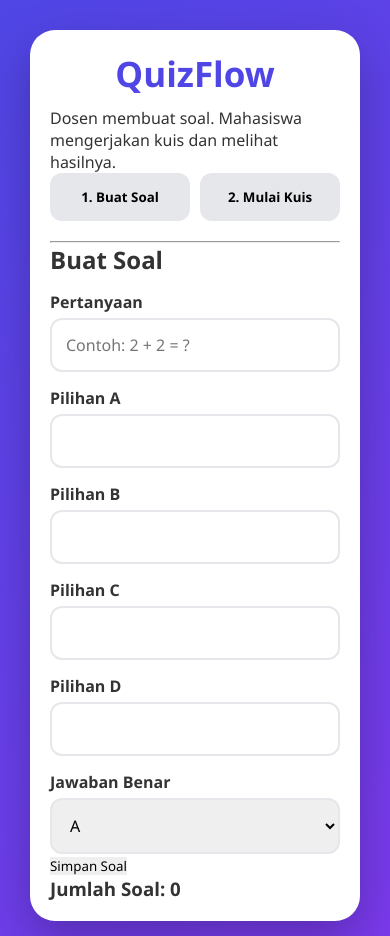
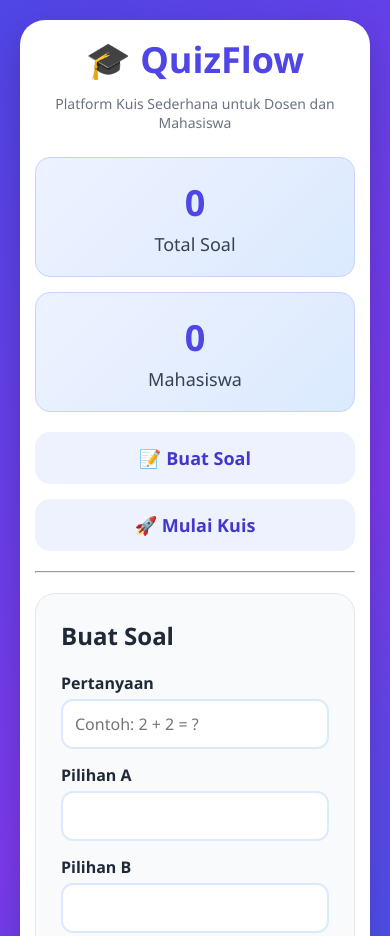
Before and after one commit to s22310173-bot/student-project1, a website: page src/index.html in a window 390 px wide. Shown: the top 936 px of the page. Drawn offline with Linux system fonts and the light colour scheme.

```diff
--- a/src/index.html
+++ b/src/index.html
@@ -3,32 +3,44 @@
   <head>
     <meta charset="UTF-8" />
     <meta name="viewport" content="width=device-width, initial-scale=1.0" />
-    <title>QuizFlow</title>
+    <title>🎓 QuizFlow</title>
     <link rel="stylesheet" href="style.css" />
   </head>
+
   <body>
     <div class="container">
-      <h1>QuizFlow</h1>
+      <h1>🎓 QuizFlow</h1>
 
-      <p>
-        Dosen membuat soal. Mahasiswa mengerjakan kuis dan melihat hasilnya.
-      </p>
+      <p class="subtitle">Platform Kuis Sederhana untuk Dosen dan Mahasiswa</p>
 
+      <!-- Statistik -->
+      <div class="stats">
+        <div class="stat-card">
+          <h2 id="questionCount">0</h2>
+          <p>Total Soal</p>
+        </div>
+
+        <div class="stat-card">
+          <h2 id="studentCount">0</h2>
+          <p>Mahasiswa</p>
+        </div>
+      </div>
+
+      <!-- Menu -->
       <div class="tabs">
-        <button onclick="showCreate()">1. Buat Soal</button>
+        <button onclick="showCreate()">📝 Buat Soal</button>
 
-        <button onclick="showQuiz()">2. Mulai Kuis</button>
+        <button onclick="showQuiz()">🚀 Mulai Kuis</button>
       </div>
 
       <hr />
 
-      <!-- CREATE QUESTION -->
+      <!-- FORM BUAT SOAL -->
 
-      <div id="createSection">
+      <div id="createSection" class="quiz-card">
         <h2>Buat Soal</h2>
 
         <label>Pertanyaan</label>
-
         <input type="text" id="question" placeholder="Contoh: 2 + 2 = ?" />
 
         <label>Pilihan A</label>
@@ -52,17 +64,12 @@
           <option value="D">D</option>
         </select>
 
-        <button onclick="saveQuestion()">Simpan Soal</button>
-
-        <h3>
-          Jumlah Soal:
-          <span id="questionCount">0</span>
-        </h3>
+        <button class="save-btn" onclick="saveQuestion()">Simpan Soal</button>
       </div>
 
-      <!-- QUIZ SECTION -->
+      <!-- AREA KUIS -->
 
-      <div id="quizSection" style="display: none">
+      <div id="quizSection" class="quiz-card" style="display: none">
         <h2>Mulai Kuis</h2>
 
         <label>Nama Mahasiswa</label>
@@ -73,11 +80,21 @@
           placeholder="Masukkan nama mahasiswa"
         />
 
-        <button onclick="startQuiz()">Mulai Kuis</button>
+        <button class="start-btn" onclick="startQuiz()">Mulai Kuis</button>
+
+        <!-- Progress Bar -->
+
+        <div class="progress-container">
+          <div id="progressBar" class="progress-bar"></div>
+        </div>
+
+        <!-- Soal Kuis -->
 
         <div id="quizArea"></div>
 
-        <h2>Data Mahasiswa</h2>
+        <!-- Tabel Hasil -->
+
+        <h2>📊 Data Mahasiswa</h2>
 
         <table id="studentTable">
           <thead>
--- a/src/style.css
+++ b/src/style.css
@@ -6,51 +6,89 @@
 }
 
 body {
-  background: linear-gradient(135deg, #4f46e5, #7c3aed);
+  background: linear-gradient(135deg, #4f46e5, #7c3aed, #2563eb);
   min-height: 100vh;
-  display: flex;
-  justify-content: center;
-  align-items: center;
-  padding: 30px;
+  padding: 20px;
 }
 
 .container {
-  width: 100%;
   max-width: 1000px;
-  background: white;
-  color: #333;
+  margin: auto;
+  background: #ffffff;
+  color: #1f2937;
   border-radius: 25px;
-  padding: 35px;
-  box-shadow: 0 20px 50px rgba(0, 0, 0, 0.25);
+  padding: 25px;
+  box-shadow: 0 15px 40px rgba(0, 0, 0, 0.2);
 }
+
+/* ==========================
+   HEADER
+========================== */
 
 h1 {
   text-align: center;
-  font-size: 50px;
+  font-size: 48px;
   color: #4f46e5;
   margin-bottom: 10px;
 }
 
 .subtitle {
   text-align: center;
-  color: #666;
+  color: #6b7280;
+  font-size: 16px;
   margin-bottom: 25px;
 }
 
+/* ==========================
+   STATISTICS
+========================== */
+
+.stats {
+  display: grid;
+  grid-template-columns: 1fr 1fr;
+  gap: 15px;
+  margin-bottom: 20px;
+}
+
+.stat-card {
+  background: linear-gradient(135deg, #eef2ff, #dbeafe);
+  border-radius: 15px;
+  padding: 20px;
+  text-align: center;
+  border: 1px solid #c7d2fe;
+}
+
+.stat-card h2 {
+  font-size: 36px;
+  color: #4f46e5;
+  margin-bottom: 5px;
+}
+
+.stat-card p {
+  font-size: 18px;
+  color: #374151;
+}
+
+/* ==========================
+   MENU BUTTONS
+========================== */
+
 .tabs {
-  display: flex;
-  gap: 10px;
+  display: grid;
+  grid-template-columns: 1fr 1fr;
+  gap: 15px;
   margin-bottom: 20px;
 }
 
 .tabs button {
-  flex: 1;
-  padding: 15px;
+  padding: 14px;
   border: none;
-  border-radius: 12px;
-  background: #e5e7eb;
+  border-radius: 15px;
+  background: #eef2ff;
+  color: #4338ca;
+  font-size: 18px;
+  font-weight: bold;
   cursor: pointer;
-  font-weight: bold;
   transition: 0.3s;
 }
 
@@ -59,68 +97,127 @@
   color: white;
 }
 
+/* ==========================
+   CARD
+========================== */
+
+.quiz-card {
+  background: #f8fafc;
+  border-radius: 20px;
+  padding: 25px;
+  margin-top: 20px;
+  border: 1px solid #e5e7eb;
+}
+
+.quiz-card h2 {
+  margin-bottom: 20px;
+  color: #1f2937;
+}
+
+/* ==========================
+   FORM
+========================== */
+
 label {
   display: block;
   margin-top: 15px;
   margin-bottom: 5px;
+  font-size: 16px;
   font-weight: 600;
 }
 
 input,
 select {
   width: 100%;
-  padding: 14px;
-  border: 2px solid #e5e7eb;
+  padding: 12px;
+  border: 2px solid #dbeafe;
   border-radius: 12px;
   font-size: 16px;
+  background: white;
 }
 
 input:focus,
 select:focus {
   outline: none;
   border-color: #4f46e5;
+  box-shadow: 0 0 8px rgba(79, 70, 229, 0.2);
 }
 
-button {
-  border: none;
-  cursor: pointer;
-}
+/* ==========================
+   BUTTONS
+========================== */
 
 .save-btn,
 .start-btn {
+  width: 100%;
   margin-top: 20px;
-  width: 100%;
-  padding: 15px;
+  padding: 14px;
+  border: none;
   border-radius: 12px;
-  background: #4f46e5;
+  background: linear-gradient(135deg, #4f46e5, #7c3aed);
   color: white;
   font-size: 16px;
   font-weight: bold;
+  cursor: pointer;
 }
 
 .save-btn:hover,
 .start-btn:hover {
-  background: #4338ca;
+  opacity: 0.9;
 }
 
-.quiz-card {
-  background: #f8fafc;
-  border-radius: 15px;
-  padding: 25px;
+.reset-btn {
+  width: 100%;
   margin-top: 20px;
+  padding: 14px;
+  border: none;
+  border-radius: 12px;
+  background: #dc2626;
+  color: white;
+  font-size: 16px;
+  font-weight: bold;
+  cursor: pointer;
 }
+
+.reset-btn:hover {
+  background: #b91c1c;
+}
+
+/* ==========================
+   PROGRESS BAR
+========================== */
+
+.progress-container {
+  width: 100%;
+  height: 10px;
+  background: #e5e7eb;
+  border-radius: 20px;
+  margin: 20px 0;
+  overflow: hidden;
+}
+
+.progress-bar {
+  width: 0%;
+  height: 100%;
+  background: linear-gradient(90deg, #22c55e, #16a34a);
+  transition: 0.3s;
+}
+
+/* ==========================
+   QUIZ BUTTONS
+========================== */
 
 .answer-btn {
   width: 100%;
-  margin-top: 12px;
-  padding: 15px;
+  margin-top: 10px;
+  padding: 14px;
   border: none;
   border-radius: 12px;
   background: #eef2ff;
-  color: #333;
+  color: #1f2937;
   text-align: left;
   font-size: 16px;
-  transition: 0.3s;
+  cursor: pointer;
 }
 
 .answer-btn:hover {
@@ -128,39 +225,34 @@
   color: white;
 }
 
+/* ==========================
+   RESULT
+========================== */
+
 .result-box {
-  background: #f0fdf4;
+  background: #ecfdf5;
   border: 2px solid #22c55e;
-  border-radius: 15px;
+  border-radius: 20px;
   padding: 25px;
   text-align: center;
-  margin-top: 20px;
 }
 
 .score {
-  font-size: 60px;
+  font-size: 50px;
   color: #16a34a;
+  font-weight: bold;
   margin-top: 10px;
 }
 
-.stats {
-  display: grid;
-  grid-template-columns: 1fr 1fr;
-  gap: 15px;
-  margin: 20px 0;
+.grade {
+  font-size: 24px;
+  color: #2563eb;
+  margin-top: 10px;
 }
 
-.stat-card {
-  background: #f3f4f6;
-  border-radius: 15px;
-  padding: 20px;
-  text-align: center;
-}
-
-.stat-card h2 {
-  color: #4f46e5;
-  font-size: 35px;
-}
+/* ==========================
+   TABLE
+========================== */
 
 table {
   width: 100%;
@@ -177,23 +269,43 @@
 td {
   padding: 12px;
   text-align: center;
-  border-bottom: 1px solid #ddd;
+  border-bottom: 1px solid #e5e7eb;
+}
+
+tr:nth-child(even) {
+  background: #f8fafc;
 }
 
 tr:hover {
-  background: #f3f4f6;
+  background: #eef2ff;
 }
 
+/* ==========================
+   MOBILE
+========================== */
+
 @media (max-width: 768px) {
-  .container {
-    padding: 20px;
+  h1 {
+    font-size: 36px;
   }
 
-  h1 {
-    font-size: 35px;
+  .subtitle {
+    font-size: 14px;
   }
 
   .stats {
     grid-template-columns: 1fr;
   }
+
+  .tabs {
+    grid-template-columns: 1fr;
+  }
+
+  .container {
+    padding: 15px;
+  }
+
+  .score {
+    font-size: 40px;
+  }
 }
```
